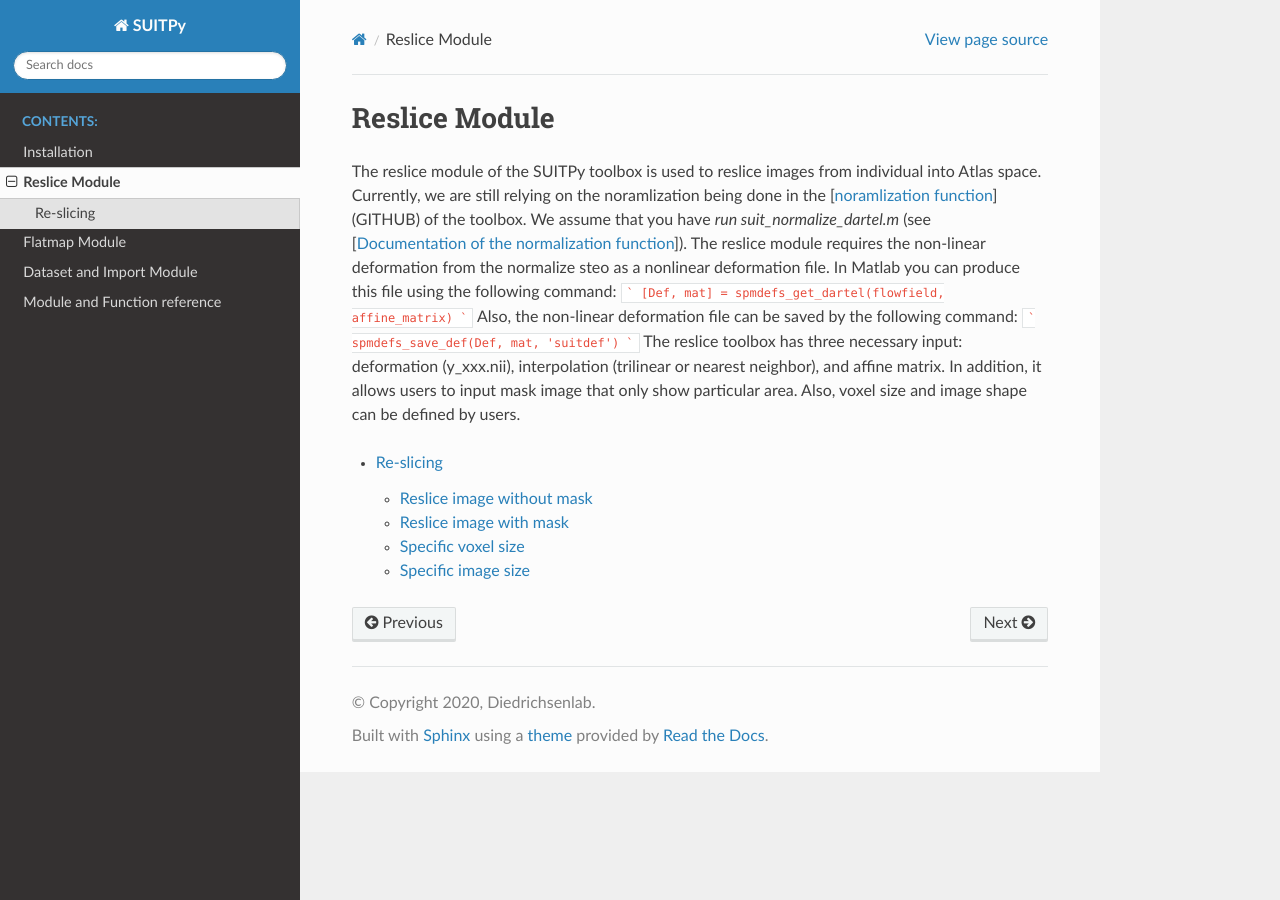
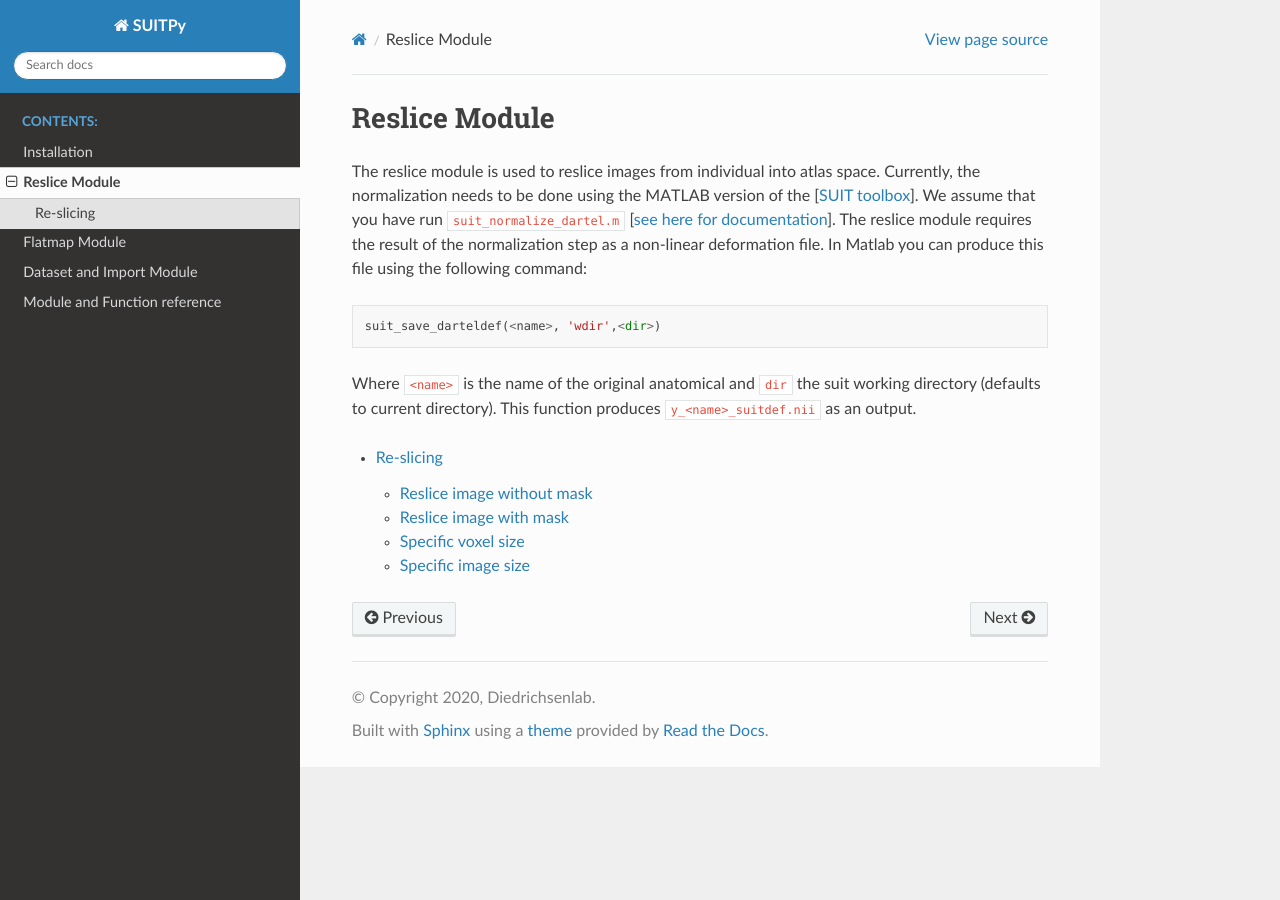
Before and after one commit to DiedrichsenLab/SUITPy, a Sphinx documentation site: the page built from docs/source/reslice.rst, in a window 1280 px wide. Built offline with Sphinx 7.4.7 and the Read the Docs theme 2.0.0, drawn with Linux system fonts in a browser that asks for light colours; pages that are not in the unit, such as notebooks, are missing from menus.

Commit message:
reslice documentation changes

````diff
--- a/docs/source/reslice.rst
+++ b/docs/source/reslice.rst
@@ -1,16 +1,13 @@
 Reslice Module
 ===============
 
-The reslice module of the SUITPy toolbox is used to reslice images from individual into Atlas space. Currently, we are still relying on the noramlization being done in the [`noramlization function <https://github.com/jdiedrichsen/suit/blob/master/suit_normalize_dartel.m>`_](GITHUB) of the toolbox. We assume that you have `run suit_normalize_dartel.m` (see [`Documentation of the normalization function <https://www.diedrichsenlab.org/imaging/suit_function.htm#norm_dartel>`_]). The reslice module requires the non-linear deformation from the normalize steo as a nonlinear deformation file. In Matlab you can produce this file using the following command:
-```
-[Def, mat] = spmdefs_get_dartel(flowfield, affine_matrix)
-```
-Also, the non-linear deformation file can be saved by the following command:
-```
-spmdefs_save_def(Def, mat, 'suitdef')
-```
-The reslice toolbox has three necessary input: deformation (y_xxx.nii), interpolation (trilinear or nearest neighbor), and affine matrix. In addition, it allows users to input mask image that only show particular area. Also, voxel size and image shape can be defined by users.
+The reslice module is used to reslice images from individual into atlas space. Currently, the normalization needs to be done using the MATLAB version of the [`SUIT toolbox <https://github.com/jdiedrichsen/suit>`_]. We assume that you have run ``suit_normalize_dartel.m`` [`see here for documentation <https://www.diedrichsenlab.org/imaging/suit_function.htm#norm_dartel>`_]. The reslice module requires the result of the normalization step as a non-linear deformation file. In Matlab you can produce this file using the following command:
 
+.. code-block::
+
+    suit_save_darteldef(<name>, 'wdir',<dir>)
+
+Where ``<name>`` is the name of the original anatomical and ``dir`` the suit working directory (defaults to current directory). This function produces ``y_<name>_suitdef.nii`` as an output.
 
 .. toctree::
 
````
Also changed, not shown: docs/source/notebooks/reslice_example.ipynb.
